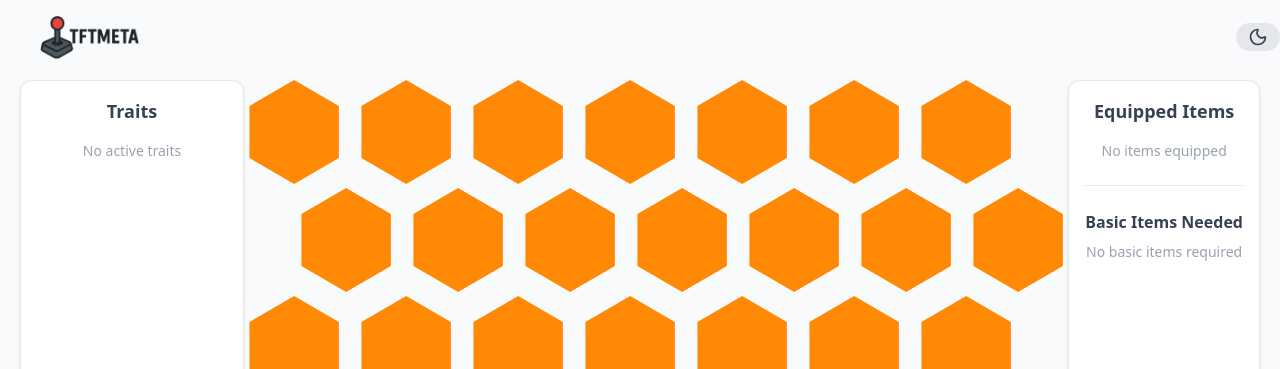
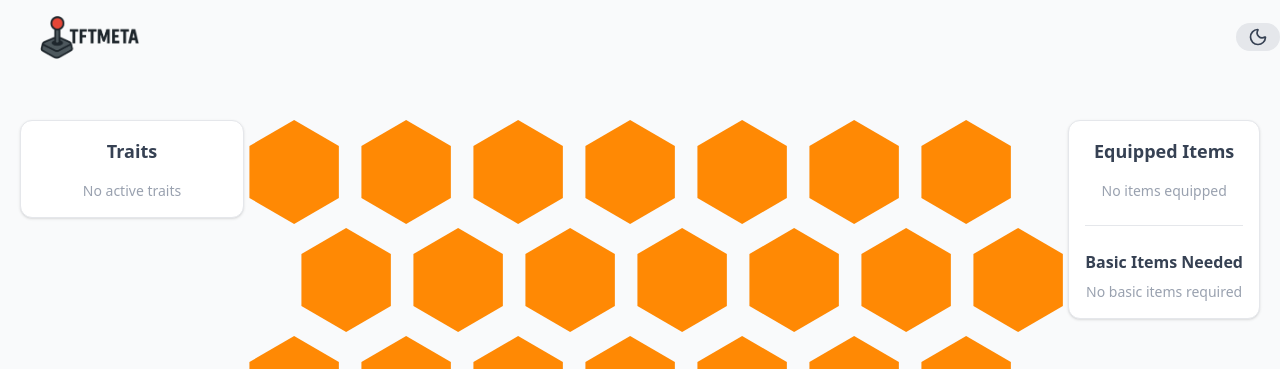
Before and after one commit to acTechWorld/tftMetaFrontend, a Vue app: page / in a window 1280 px wide. Shown: the top 369 px of the page. Built offline with nearby package versions, Linux system fonts and the light colour scheme.

Commit message:
improve responsive

```diff
--- a/src/components/BoardComponent.vue
+++ b/src/components/BoardComponent.vue
@@ -1,6 +1,6 @@
 <template>
   <!-- Top toggle button -->
-  <div class="bg-gray-50 dark:bg-gray-900 min-h-screen py-20 px-5">
+  <div class="bg-gray-50 dark:bg-gray-900 min-h-screen pt-30 pb-20 px-5">
     <nav
       class="flex items-center justify-between px-5 py-4 absolute top-0 w-full max-w-[1800px] justify-self-center"
     >
@@ -20,9 +20,7 @@
     </nav>
     <div class="max-w-[1800px] mx-auto flex flex-col xl:flex-row gap-6">
       <!-- Traits Panel -->
-      <div
-        class="xl:flex hidden max-h-[calc(100vh_-_160px)] w-56 border border-gray-200 dark:border-gray-700 rounded-xl shadow-sm p-4 flex-col gap-4 bg-white dark:bg-gray-800"
-      >
+      <div class="xl:flex hidden h-fit max-h-[calc(100vh_-_200px)] w-56 border border-gray-200 dark:border-gray-700 rounded-xl shadow-sm p-4 flex-col gap-4 bg-white dark:bg-gray-800">
         <h2 class="text-lg font-semibold text-center text-gray-700 dark:text-gray-200">Traits</h2>
         <div v-if="activeTraits.length" class="flex flex-col gap-3 overflow-y-auto">
           <div v-for="trait in activeTraits" :key="trait.id" class="flex items-center gap-2">
@@ -75,9 +73,9 @@
       </div>
 
       <!-- Board + Inventory -->
-      <div class="flex-1 flex flex-col gap-6">
+      <div class="flex-1 flex flex-col gap-6 h-full">
         <!-- Hex Board -->
-        <div class="self-center -translate-x-6 xl:-translate-x-6.5 2xl:-translate-x-8">
+        <div class="self-center -translate-x-2 @media(min-width:500px)]:-translate-x-2.5 sm:!-translate-x-4 md:!-translate-x-5 lg:!-translate-x-6 xl:!-translate-x-6.5 2xl:!-translate-x-8">
           <div v-for="(row, r) in rows" :key="r" class="flex gap-2 justify-center">
             <HexTile
               v-for="(col, c) in cols"
@@ -196,10 +194,10 @@
       </div>
 
       <!-- Bottom Panels (Mobile Traits + Equipped Items) -->
-      <div class="flex flex-col md:flex-row gap-5">
+      <div class="flex flex-col md:flex-row gap-4">
         <!-- Traits Panel Mobile -->
         <div
-          class="flex xl:hidden max-h-[calc(100vh_-_160px)] w-full border border-gray-200 dark:border-gray-700 rounded-xl shadow-sm p-4 flex-col gap-4 bg-white dark:bg-gray-800"
+          class="flex xl:hidden h-82 w-full border border-gray-200 dark:border-gray-700 rounded-xl shadow-sm p-4 flex-col gap-4 bg-white dark:bg-gray-800"
         >
           <h2 class="text-lg font-semibold text-center text-gray-700 dark:text-gray-200">Traits</h2>
           <div v-if="activeTraits.length" class="flex flex-col gap-3 overflow-y-auto">
@@ -251,7 +249,7 @@
 
         <!-- Equipped Items Panel -->
         <div
-          class="w-full max-h-[calc(100vh_-_160px)] 2xl:w-56 border border-gray-200 dark:border-gray-700 rounded-xl shadow-sm p-4 flex flex-col gap-4 bg-white dark:bg-gray-800 overflow-y-auto"
+          class="w-full h-82 xl:h-fit xl:max-h-[calc(100vh_-_200px)] 2xl:w-56 border border-gray-200 dark:border-gray-700 rounded-xl shadow-sm p-4 flex flex-col gap-4 bg-white dark:bg-gray-800 overflow-y-auto"
         >
           <h2 class="text-lg font-semibold text-center text-gray-700 dark:text-gray-200">
             Equipped Items
--- a/src/components/HexTile.vue
+++ b/src/components/HexTile.vue
@@ -7,7 +7,7 @@
   >
     <!-- Main hexagon -->
     <div
-      class="w-24 xl:w-26 2xl:w-32 aspect-square group relative"
+      class="w-8 [@media(min-width:500px)]:w-[2.5rem] sm:!w-16 md:!w-20 lg:!w-24 xl:!w-26 2xl:!w-32 aspect-square group relative"
       :class="[isHovering && (currentInventoryDrag?.type === 'champion' || isHoveringItemValid)
         ? 'bg-orange-400/60 dark:bg-purple-400/60 shadow-[0_0_25px_rgba(249,115,22,0.9)]'
         : 'bg-orange-400 dark:bg-purple-400', ctrlPressed && main ? 'cursor-not-allowed': 'cursor-pointer']"
```
